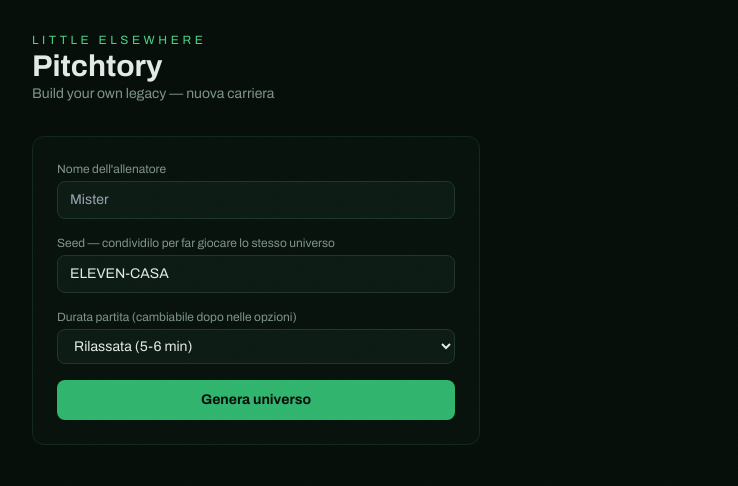
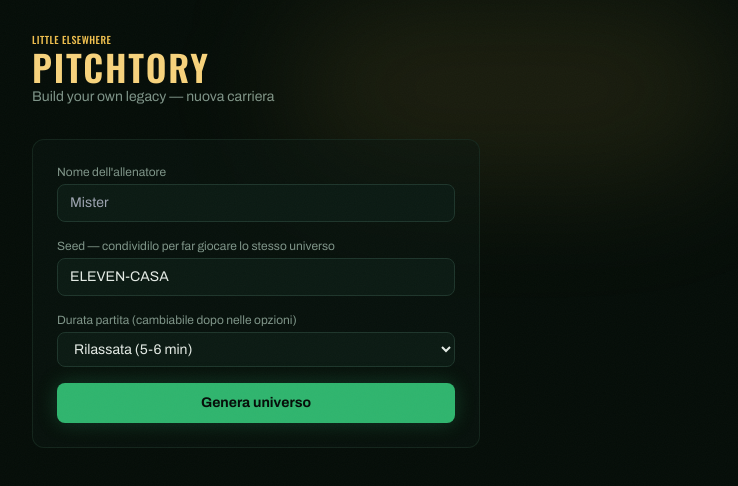
Before and after one commit to elsewhere-s0ph/football-eleven, a React (Vite) app: page / in a window 1280 px wide. Shown: the top 486 px of the page, without its empty margins (128-866 px from the left). Built offline with nearby package versions, Linux system fonts and the light colour scheme.

Commit message:
Restyle 4/6 — PlayerCard con nome da maglia (Oswald), OVR in oro con aura e badge leggendari luminosi; SetupScreen con wordmark oro, bagliore da riflettore, club card con lift e glow, input con focus dorato

```diff
--- a/src/components/PlayerCard.jsx
+++ b/src/components/PlayerCard.jsx
@@ -47,21 +47,21 @@ export default function PlayerCard({ player, scouts, round, onClose }) {
       onClick={onClose}
     >
       <div
-        className="mx-auto mt-6 max-w-sm rounded-2xl border border-slate-700 bg-pitch-900 p-5 shadow-xl"
+        className="animate-fade-up mx-auto mt-6 max-w-sm rounded-2xl border border-pitch-700 bg-pitch-900 p-5 shadow-[0_0_40px_rgba(239,191,78,0.06),0_10px_40px_rgba(0,0,0,0.5)]"
         onClick={(e) => e.stopPropagation()}
       >
         <div className="flex items-start justify-between gap-3">
           <div className="min-w-0">
-            <p className="text-xs uppercase tracking-wider text-teal-400">
+            <p className="text-[10px] uppercase tracking-[0.25em] text-teal-400">
               {ROLE_LABELS[player.role]} · {player.age} anni{player.youth ? ' · Primavera' : ''}
             </p>
-            <h2 className="truncate text-xl font-bold">{player.name}</h2>
+            <h2 className="scoreboard truncate text-2xl font-semibold">{player.name}</h2>
             <p className="mt-0.5 text-xs text-slate-400">
               {player.personality} · piede {player.foot || 'destro'}
             </p>
           </div>
           <div className="shrink-0 text-center">
-            <p className="text-3xl font-bold tabular-nums text-teal-300">{player.ovr}</p>
+            <p className="text-4xl font-bold tabular-nums text-flood-300">{player.ovr}</p>
             <p className="text-[10px] uppercase text-slate-500">Overall</p>
           </div>
         </div>
@@ -101,7 +101,7 @@ export default function PlayerCard({ player, scouts, round, onClose }) {
                 const a = ABILITIES[id]
                 if (!a) return null
                 const tone = a.rarity === 'leggendaria'
-                  ? 'border-amber-400/50 bg-amber-400/10 text-amber-300'
+                  ? 'border-flood-400/60 bg-flood-400/10 text-flood-300 shadow-[0_0_12px_rgba(239,191,78,0.25)]'
                   : a.rarity === 'rara'
                     ? 'border-teal-400/40 bg-teal-400/10 text-teal-300'
                     : 'border-slate-600 bg-slate-800 text-slate-300'
--- a/src/components/SetupScreen.jsx
+++ b/src/components/SetupScreen.jsx
@@ -39,22 +39,23 @@ export default function SetupScreen({ onStart }) {
   }
 
   return (
-    <main className="min-h-screen bg-pitch-950 text-slate-100 p-4 sm:p-8 max-w-5xl mx-auto">
+    <main className="min-h-screen bg-pitch-950 p-4 text-slate-100 max-w-5xl mx-auto sm:p-8">
+      <div className="pointer-events-none fixed left-1/2 top-0 h-44 w-[28rem] -translate-x-1/2 rounded-full bg-flood-400/10 blur-3xl" />
       <header className="mb-8">
-        <p className="text-xs uppercase tracking-[0.3em] text-teal-400">Little Elsewhere</p>
-        <h1 className="text-3xl font-bold">Pitchtory</h1>
+        <p className="scoreboard text-[10px] tracking-[0.35em] text-flood-400">Little Elsewhere</p>
+        <h1 className="scoreboard text-4xl font-semibold tracking-wide text-flood-300">Pitchtory</h1>
         <p className="text-sm text-slate-400">Build your own legacy — nuova carriera</p>
       </header>
 
       {!universe ? (
-        <div className="max-w-md space-y-4 rounded-xl border border-slate-800 bg-pitch-900/40 p-6">
+        <div className="max-w-md animate-fade-up space-y-4 rounded-xl border border-pitch-700/60 bg-pitch-900/50 p-6">
           <div>
             <label className="mb-1 block text-xs text-slate-400">Nome dell'allenatore</label>
             <input
               value={coachName}
               onChange={(e) => setCoachName(e.target.value)}
               placeholder="Mister"
-              className="w-full rounded-lg border border-slate-700 bg-slate-900 px-3 py-2 text-sm focus:border-teal-500 focus:outline-none"
+              className="w-full rounded-lg border border-slate-700 bg-slate-900 px-3 py-2 text-sm transition focus:border-flood-400 focus:outline-none focus:shadow-[0_0_16px_rgba(239,191,78,0.15)]"
             />
           </div>
           <div>
@@ -63,7 +64,7 @@ export default function SetupScreen({ onStart }) {
               value={seedText}
               onChange={(e) => setSeedText(e.target.value)}
               placeholder="es. ELEVEN-CASA"
-              className="w-full rounded-lg border border-slate-700 bg-slate-900 px-3 py-2 text-sm focus:border-teal-500 focus:outline-none"
+              className="w-full rounded-lg border border-slate-700 bg-slate-900 px-3 py-2 text-sm transition focus:border-flood-400 focus:outline-none focus:shadow-[0_0_16px_rgba(239,191,78,0.15)]"
             />
           </div>
           <div>
@@ -71,7 +72,7 @@ export default function SetupScreen({ onStart }) {
             <select
               value={duration}
               onChange={(e) => setDuration(e.target.value)}
-              className="w-full rounded-lg border border-slate-700 bg-slate-900 px-3 py-2 text-sm focus:border-teal-500 focus:outline-none"
+              className="w-full rounded-lg border border-slate-700 bg-slate-900 px-3 py-2 text-sm transition focus:border-flood-400 focus:outline-none focus:shadow-[0_0_16px_rgba(239,191,78,0.15)]"
             >
               {Object.entries(DURATIONS).map(([v, l]) => (
                 <option key={v} value={v}>{l}</option>
@@ -80,7 +81,7 @@ export default function SetupScreen({ onStart }) {
           </div>
           <button
             onClick={generate}
-            className="w-full rounded-lg bg-teal-500 py-2.5 text-sm font-semibold text-pitch-950 hover:bg-teal-400"
+            className="w-full rounded-lg bg-teal-500 py-2.5 text-sm font-semibold text-pitch-950 shadow-[0_0_20px_rgba(47,181,110,0.25)] transition hover:bg-teal-400 hover:shadow-[0_0_28px_rgba(47,181,110,0.35)] active:scale-[0.98]"
           >
             Genera universo
           </button>
@@ -98,7 +99,7 @@ export default function SetupScreen({ onStart }) {
               <button
                 key={c.id}
                 onClick={() => setSelectedId(c.id)}
-                className={'text-left rounded-xl border p-4 transition hover:border-teal-500 ' + (c.id === selectedId ? 'border-teal-500 bg-pitch-900' : 'border-slate-800 bg-pitch-900/40')}
+                className={'text-left rounded-xl border p-4 transition hover:-translate-y-0.5 hover:border-teal-500 ' + (c.id === selectedId ? 'border-teal-500 bg-pitch-900 shadow-[0_0_24px_rgba(47,181,110,0.2)]' : 'border-slate-800 bg-pitch-900/40')}
               >
                 <div className="flex items-center justify-between gap-2">
                   <span className="font-semibold">{c.name}</span>
@@ -117,14 +118,14 @@ export default function SetupScreen({ onStart }) {
               </button>
             ))}
           </div>
-          <div className="sticky bottom-4 mt-6 flex items-center justify-between gap-3 rounded-xl border border-teal-500/40 bg-pitch-900 p-4">
+          <div className="sticky bottom-4 mt-6 flex items-center justify-between gap-3 rounded-xl border border-teal-500/40 bg-pitch-900/95 p-4 shadow-[0_10px_40px_rgba(0,0,0,0.5)] backdrop-blur">
             <p className="text-sm text-slate-300">
               {selectedId ? 'Hai scelto: ' + universe.clubs.find((c) => c.id === selectedId).name : 'Seleziona un club per iniziare'}
             </p>
             <button
               onClick={start}
               disabled={!selectedId || saving}
-              className="rounded-lg bg-teal-500 px-5 py-2 text-sm font-semibold text-pitch-950 hover:bg-teal-400 disabled:opacity-40"
+              className="rounded-lg bg-teal-500 px-5 py-2 text-sm font-semibold text-pitch-950 shadow-[0_0_20px_rgba(47,181,110,0.25)] transition hover:bg-teal-400 hover:shadow-[0_0_28px_rgba(47,181,110,0.35)] active:scale-[0.98] disabled:opacity-40"
             >
               {saving ? 'Creo la carriera…' : 'Inizia carriera'}
             </button>
```
